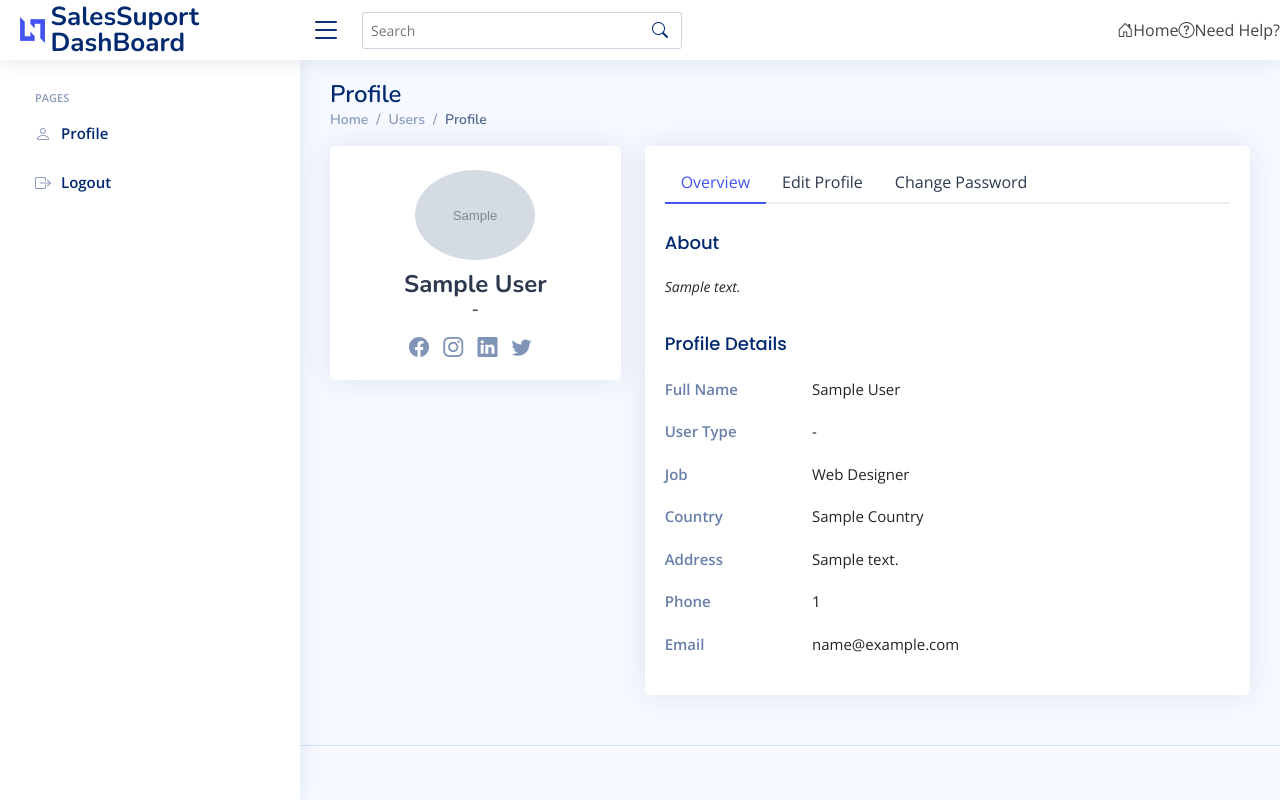
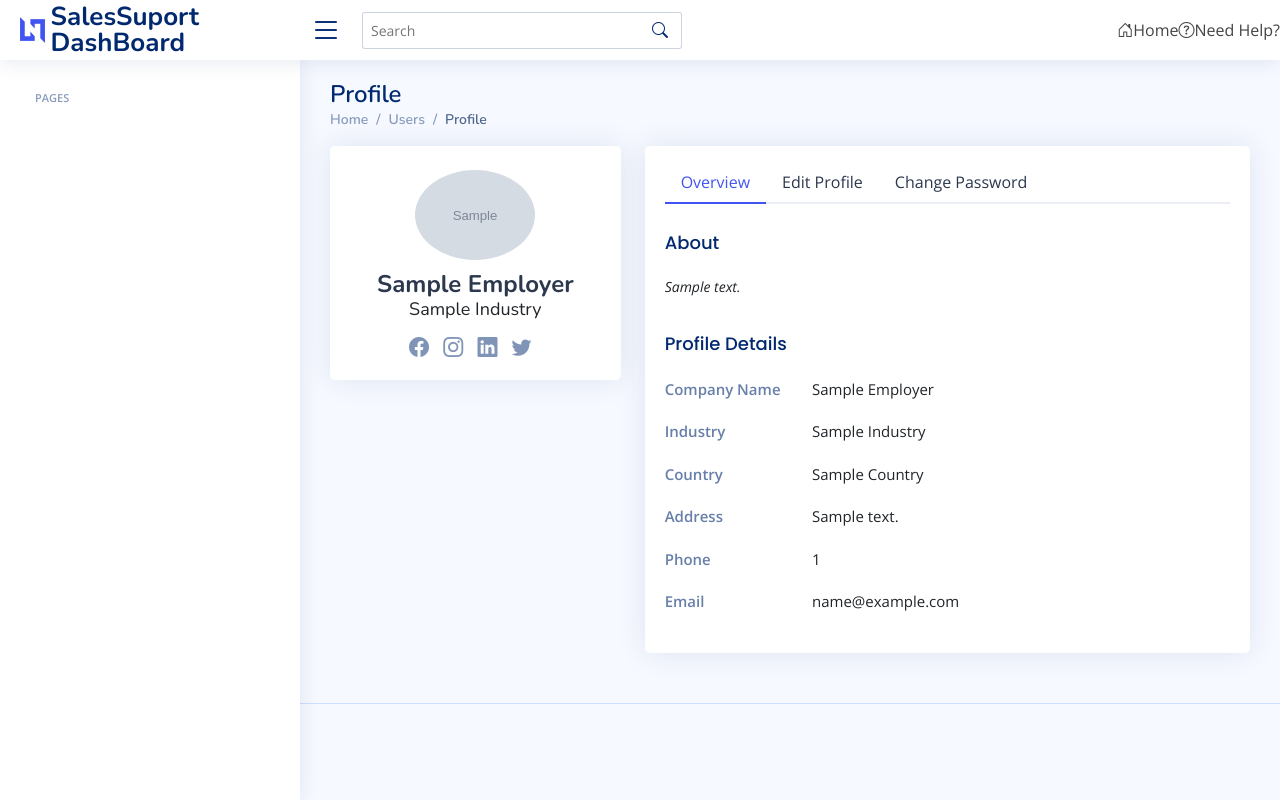
Before and after one commit to ufukcicekdev/SalesSuport, a Django app: template templates/employer_profile/employerprofile.html in a window 1280 px wide. Run offline with Django 4.2, Linux system fonts and the light colour scheme; the template is opened without the code that fills it: most values are stand-ins (such as "Sample title", 1, 10 or a date in 2020); grey boxes marked "Sample" are stand-in pictures; some libraries are stand-ins or nearby versions.

Commit message:
employer fields changes

```diff
--- a/templates/core_2/header.html
+++ b/templates/core_2/header.html
@@ -56,8 +56,8 @@
 
             {% if user_type == "employer" %}
           <a class="nav-link nav-profile d-flex align-items-center pe-0" href="#" data-bs-toggle="dropdown">
-            {% if employer.profile_image.url is not None and employer.profile_image.url != ""  %}
-              <img src="{{ employer.profile_image.url }}" alt="Profile" class="rounded-circle">
+            {% if employer.company_logo.url is not None and employer.company_logo.url != ""  %}
+              <img src="{{ employer.company_logo.url }}" alt="Profile" class="rounded-circle">
               {% endif %}
             <span class="d-none d-md-block dropdown-toggle ps-2">{{ employer.username }}</span>
           </a><!-- End Profile Iamge Icon -->
--- a/templates/core_2/sidebar.html
+++ b/templates/core_2/sidebar.html
@@ -8,19 +8,35 @@
       <li class="nav-heading">Pages</li>
 
       <li class="nav-item">
+      {% if user_type == 'jobseeker' %}
         <a class="nav-link collapsed" href="{% url  'profile' %}">
           <i class="bi bi-person"></i>
           <span>Profile</span>
         </a>
+        {% endif %}
+        {% if user_type == 'employer' %}
+        <a class="nav-link collapsed" href="{% url  'employer_profile' %}">
+          <i class="bi bi-person"></i>
+          <span>Profile</span>
+        </a>
+        {% endif %}
       </li><!-- End Profile Page Nav -->
 
 
 
       <li class="nav-item">
+      {% if user_type == 'jobseeker' %}
         <a class="nav-link collapsed" href="{% url 'logout' %}">
           <i class="bi bi-box-arrow-right"></i>
           <span>Logout</span>
         </a>
+        {% endif %}
+        {% if user_type == 'employer' %}
+        <a class="nav-link collapsed" href="{% url 'employer_logout' %}">
+          <i class="bi bi-box-arrow-right"></i>
+          <span>Logout</span>
+        </a>
+        {% endif %}
       </li>
       <!-- End Blank Page Nav -->
 
--- a/templates/employer_profile/employerprofile.html
+++ b/templates/employer_profile/employerprofile.html
@@ -25,19 +25,12 @@
           <div class="card">
             <div class="card-body profile-card pt-4 d-flex flex-column align-items-center">
 
-              {% if employer.profile_image.url is not None and employer.profile_image.url != ""  %}
-              <img src="{{ employer.profile_image.url }}" alt="Profile" class="rounded-circle">
+              {% if employer.company_logo.url is not None and employer.company_logo.url != ""  %}
+              <img src="{{ employer.company_logo.url }}" alt="Profile" class="rounded-circle">
               {% endif %}
-              <h2>{{ employer.first_name|title }} {{ employer.last_name|title }}</h2>
-              {% if  employer.user_type == "NW"%}
-              <h3>Networker</h3>
-              {% elif  employer.user_type == "FS" %}
-              <h3>Freelancer Salesperson</h3>
-              {% elif employer.user_type == "FT" %}
-              <h3>Full-Time Salesperson</h3>
-              {% else %}
-              <h3>-</h3>
-              {% endif %}
+              <h2>{{ employer.company_name|title }}</h2>
+              <h3>{{ employer.industry|title }}</h3>
+
 
               <div class="social-links mt-2">
                 {% if employer.facebook_link is not None and employer.facebook_link != "" %}
@@ -84,8 +77,8 @@
 
                 <div class="tab-pane fade show active profile-overview" id="profile-overview">
                   <h5 class="card-title">About</h5>
-                  {% if employer.about != '' %}
-                  <p class="small fst-italic">{{ employer.about }}</p>
+                  {% if employer.description != '' %}
+                  <p class="small fst-italic">{{ employer.description }}</p>
                   {% else %}
                   <p class="small fst-italic">Greetings, you can go to the Edit Profile tab for the About Me section!</p>
                   {% endif %}
@@ -93,26 +86,15 @@
                   <h5 class="card-title">Profile Details</h5>
 
                   <div class="row">
-                    <div class="col-lg-3 col-md-4 label ">Full Name</div>
-                    <div class="col-lg-9 col-md-8">{{ employer.first_name|title }} {{ employer.last_name|title }}</div>
+                    <div class="col-lg-3 col-md-4 label ">Company Name</div>
+                    <div class="col-lg-9 col-md-8">{{ employer.company_name|title }}</div>
                   </div>
 
-                  <div class="row">
-                    <div class="col-lg-3 col-md-4 label">User Type</div>
-                    {% if  employer.user_type == "NW"%}
-                    <div class="col-lg-9 col-md-8">Networker</div>
-                    {% elif  employer.user_type == "FS" %}
-                    <div class="col-lg-9 col-md-8">Freelancer Salesperson</div>
-                    {% elif employer.user_type == "FT" %}
-                    <div class="col-lg-9 col-md-8">Full-Time Salesperson</div>
-                    {% else %}
-                    <div class="col-lg-9 col-md-8">-</div>
-                    {% endif %}
-                  </div>
+
 
                   <div class="row">
-                    <div class="col-lg-3 col-md-4 label">Job</div>
-                    <div class="col-lg-9 col-md-8">Web Designer</div>
+                    <div class="col-lg-3 col-md-4 label">Industry</div>
+                    <div class="col-lg-9 col-md-8">{{ employer.industry|title }}</div>
                   </div>
 
                   <div class="row">
```
Also changed, not shown: employer/forms.py (+60 -4 lines), employer/views.py (+3 -4 lines), mainapp/utils.py (added, +7 -0 lines), user_profile/forms.py (+28 -1 lines).
